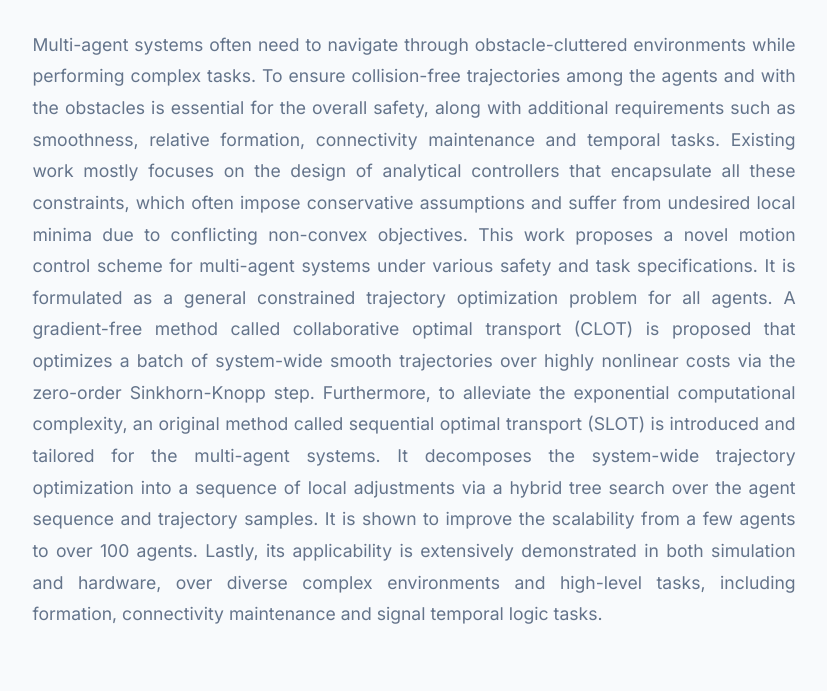
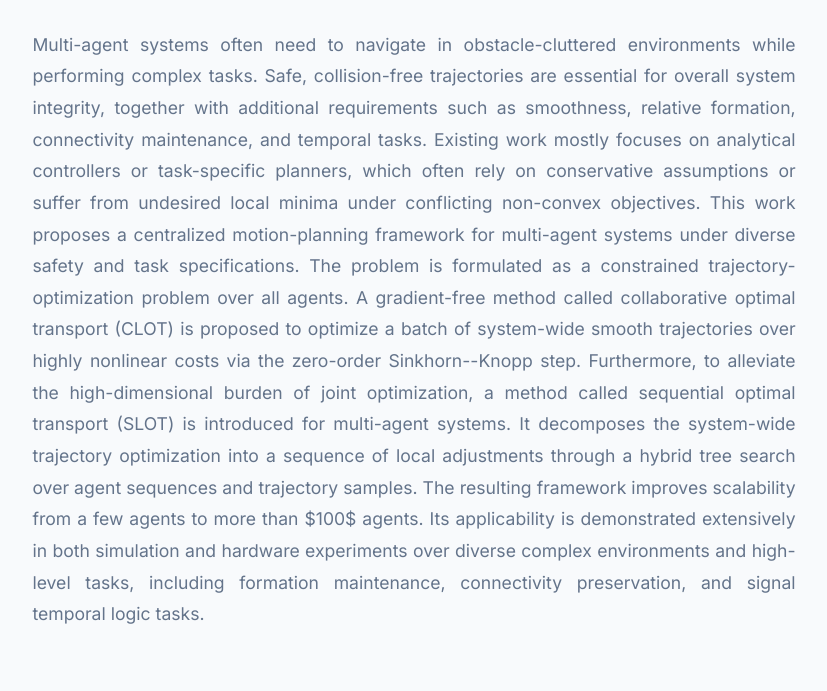
Before and after one commit to jwsyzy/CollabOT, a plain HTML site: page index.html in a window 1280 px wide. Shown: the part 589-1280 px from the top of the page, without its empty margins (226-1053 px from the left). Drawn offline with nearby package versions, Linux system fonts and the light colour scheme; some icons are missing.

Commit message:
update title

```diff
--- a/index.html
+++ b/index.html
@@ -193,7 +193,7 @@
         <div class="columns is-centered">
           <div class="column has-text-centered">
             <!-- TODO: Replace with your paper title -->
-            <h1 class="title is-1 publication-title">Multi-agent Motion Control via Collaborative Optimal Transport</h1>
+            <h1 class="title is-1 publication-title">Multi-agent Motion Planning via Collaborative Optimal Transport</h1>
             <div class="is-size-5 publication-authors">
               <span class="author-block">Ying Zhang<sup>1</sup>,</span>
               <span class="author-block">An T. Le<sup>2</sup>,</span>
@@ -220,33 +220,30 @@
         <div class="content has-text-justified">
           <!-- TODO: Replace with your paper abstract -->
           <p>
-              Multi-agent systems often need to navigate through obstacle-cluttered environments
-            while performing complex tasks.
-            To ensure collision-free trajectories among the agents and with the obstacles
-            is essential for the overall safety, along with additional requirements
-            such as smoothness, relative formation, connectivity maintenance
-            and temporal tasks.
-            Existing work mostly focuses on the design of analytical controllers that
-            encapsulate all these constraints,
-            which often impose conservative assumptions and suffer from undesired local minima
-            due to conflicting non-convex objectives.
-            This work proposes a novel motion control scheme for multi-agent systems
-            under various safety and task specifications.
-            It is formulated as a general constrained trajectory optimization problem
-            for all agents.
-            A gradient-free method called collaborative optimal transport (CLOT) is proposed
-            that optimizes a batch of system-wide smooth trajectories over highly nonlinear
-            costs via the zero-order Sinkhorn-Knopp step.
-            Furthermore, to alleviate the exponential computational complexity,
-            an original method called sequential optimal transport (SLOT) is introduced
-            and tailored for the multi-agent systems.
-            It decomposes the system-wide trajectory optimization into a sequence
-            of local adjustments via a hybrid tree search over the agent sequence and trajectory samples.
-            It is shown to improve the scalability from a few agents
-            to over 100 agents.
-            Lastly, its applicability is extensively demonstrated in both simulation and hardware,
-            over diverse complex environments and high-level tasks,
-            including formation, connectivity maintenance and signal temporal logic tasks.
+                Multi-agent systems often need to navigate in obstacle-cluttered
+                environments while performing complex tasks. Safe, collision-free
+                trajectories are essential for overall system integrity, together with
+                additional requirements such as smoothness, relative formation,
+                connectivity maintenance, and temporal tasks. Existing work mostly
+                focuses on analytical controllers or task-specific planners, which
+                often rely on conservative assumptions or suffer from undesired local
+                minima under conflicting non-convex objectives. This work proposes a
+                centralized motion-planning framework for multi-agent systems under
+                diverse safety and task specifications. The problem is formulated as a
+                constrained trajectory-optimization problem over all agents. A
+                gradient-free method called collaborative optimal transport (CLOT) is
+                proposed to optimize a batch of system-wide smooth trajectories over
+                highly nonlinear costs via the zero-order Sinkhorn--Knopp step.
+                Furthermore, to alleviate the high-dimensional burden of joint
+                optimization, a method called sequential optimal transport (SLOT) is
+                introduced for multi-agent systems. It decomposes the system-wide
+                trajectory optimization into a sequence of local adjustments through a
+                hybrid tree search over agent sequences and trajectory samples. The
+                resulting framework improves scalability from a few agents to more
+                than $100$ agents. Its applicability is demonstrated extensively in
+                both simulation and hardware experiments over diverse complex
+                environments and high-level tasks, including formation maintenance,
+                connectivity preservation, and signal temporal logic tasks.
           </p>
         </div>
       </div>
```
